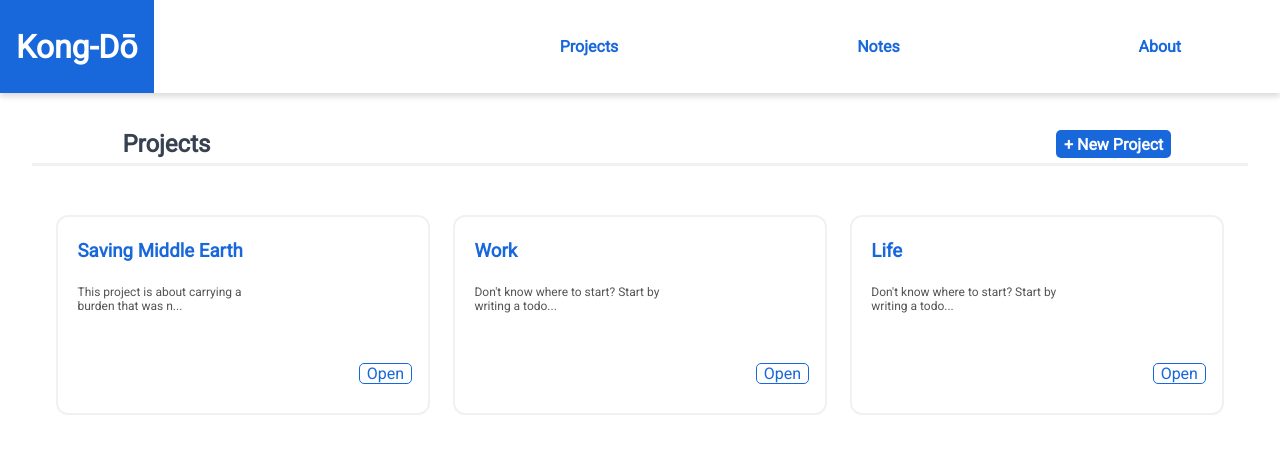
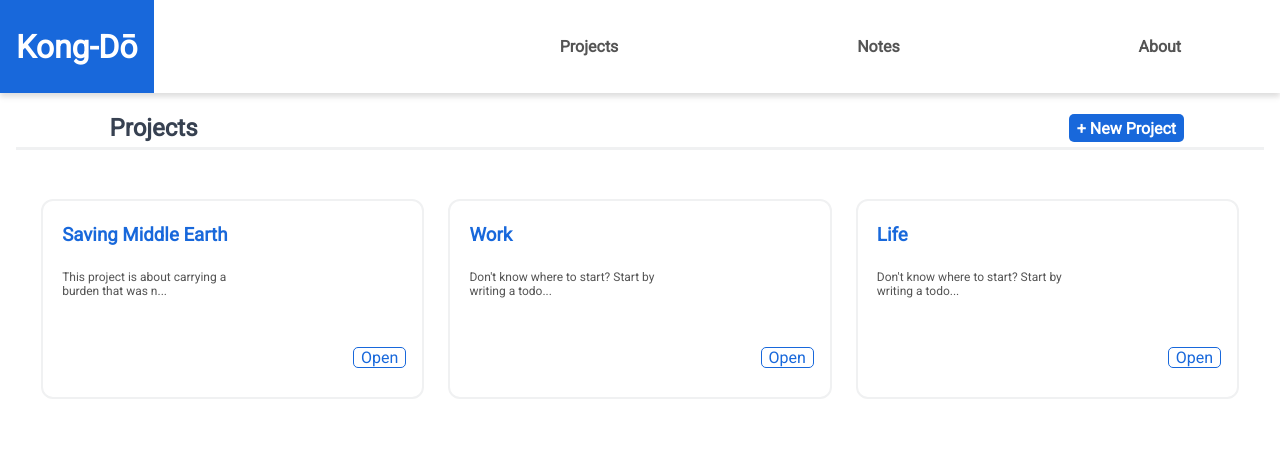
Before and after one commit to mp-v99/Todo-List, a website built with webpack: page src/index.html in a window 1280 px wide. Built offline with nearby package versions, Linux system fonts and the light colour scheme.

Commit message:
refactor: layout and overflow behavior

```diff
--- a/src/styles.css
+++ b/src/styles.css
@@ -45,25 +45,21 @@
 }
 
 body {
-    /* add accessible line-height */
-    /* line-height: 1.5; */
-    /* improve text rendering */
     -webkit-font-smoothing: antialiased;
 
     height: 100vh;
     width: 100vw;
 
-    display: grid;
+    display: flex;
 
     font-family: var(--text-font);
 
-    display: grid;
-    grid-template-columns: 94fr 6fr;
-    grid-template-rows: 10fr 45fr 45fr;
 
     background-color: var(--dominant-secondary-color);
 
-    overflow-x: auto;
+    padding-top: 93px;
+
+    overflow: hidden;
 }
 /* improve media defaults */
 img, picture, video, canvas, svg {
@@ -95,7 +91,7 @@ button {
     cursor: pointer;
   }
 
-html *::-webkit-scrollbar {
+html body::-webkit-scrollbar {
     display: none;
   }
 
@@ -105,9 +101,10 @@ html *::-webkit-scrollbar {
     /* Header: */
 
 #header {
-    grid-column: 1 / 4;
-    grid-row: 1 / 2;
-
+    position: fixed;
+    top: 0;
+    left: 0;
+    width: 100%;
     display: grid;
     grid-template-columns: 12fr 24fr 64fr;
 
@@ -134,7 +131,7 @@ html *::-webkit-scrollbar {
 }
 
 #header>nav button {
-    color: var(--theme-color);
+    color: var(--dark-gray);
     font-weight: bold;
 }
 
@@ -179,24 +176,12 @@ html *::-webkit-scrollbar {
 
 
 #main_content {
-    grid-column: 1 / 3;
-    grid-row: 2 / 4;
-
+    flex: 1;
     display: flex;
-
-    min-width: 400px;
-    min-height: 800px;
-
 
     background-color: var(--dominant-light-color);
 
-    overflow-y: scroll;
-
-
-    padding-left: 1rem;
-    padding-top: 1rem;
-    padding-right: 1rem;
-    padding-bottom: 1rem;
+    overflow: hidden;
 }
 
 /* Articles Layout: */
@@ -211,6 +196,8 @@ html *::-webkit-scrollbar {
     gap: 1.5rem;
 
     padding: 1rem;
+
+    overflow-y: scroll;
 }
 
 #projects_section_header {
@@ -357,7 +344,7 @@ html *::-webkit-scrollbar {
     grid-template-columns: 1fr;
     grid-template-rows: 10fr 1fr 10fr 1fr 60fr 18fr;
 
-    padding: 1rem;
+    padding: 2rem;
 
     background-color: var(--dominant-light-color);
     /* background-color: red; */
@@ -396,7 +383,7 @@ html *::-webkit-scrollbar {
     max-height: 50px;
     width: 100%;
 
-    border: none;
+    border: 1px solid var(--soft-gray);
     border-radius: 0.2rem;
     padding: 0.2rem;
 
@@ -423,7 +410,7 @@ html *::-webkit-scrollbar {
     width: 100%;
 
     resize: none;
-    border: none;
+    border: 1px solid var(--soft-gray);
     border-radius: 0.2rem;
     background-color: var(--dominant-light-color);
 
@@ -472,15 +459,16 @@ html *::-webkit-scrollbar {
     flex: 1;
     display: grid;
     grid-template-columns: 95fr 5fr;
-    grid-template-rows: 10fr 10fr 40fr 10fr 30fr;
+    grid-template-rows: 35px 345px 500px 35px 500px;
 
     overflow-y: scroll;
 
-    height: 1200px;
+    max-height: 100%;
 
     color: var(--dark-gray);
 
     gap: 1rem;
+    padding: 1rem;
 }
 
 
@@ -493,6 +481,7 @@ html *::-webkit-scrollbar {
     grid-template-rows: 5fr 95fr;
 
     gap: 1rem;
+    padding: 2rem;
 
     overflow-y: auto;
 }
@@ -513,9 +502,7 @@ html *::-webkit-scrollbar {
 
     grid-auto-flow: row;
 
-    padding: 1rem;
 
-    overflow-y: auto;
 }
 
 /* position project header */
```
